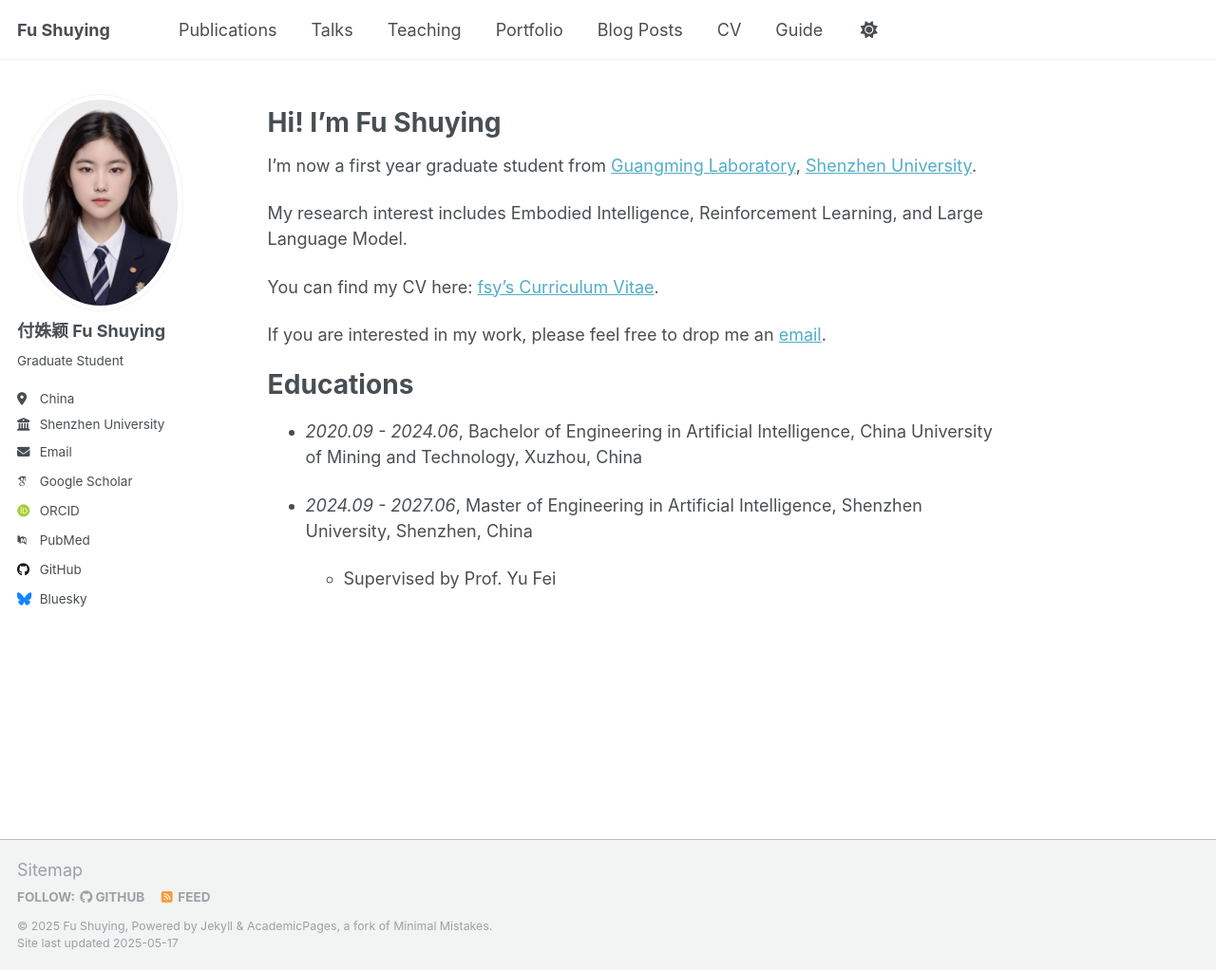
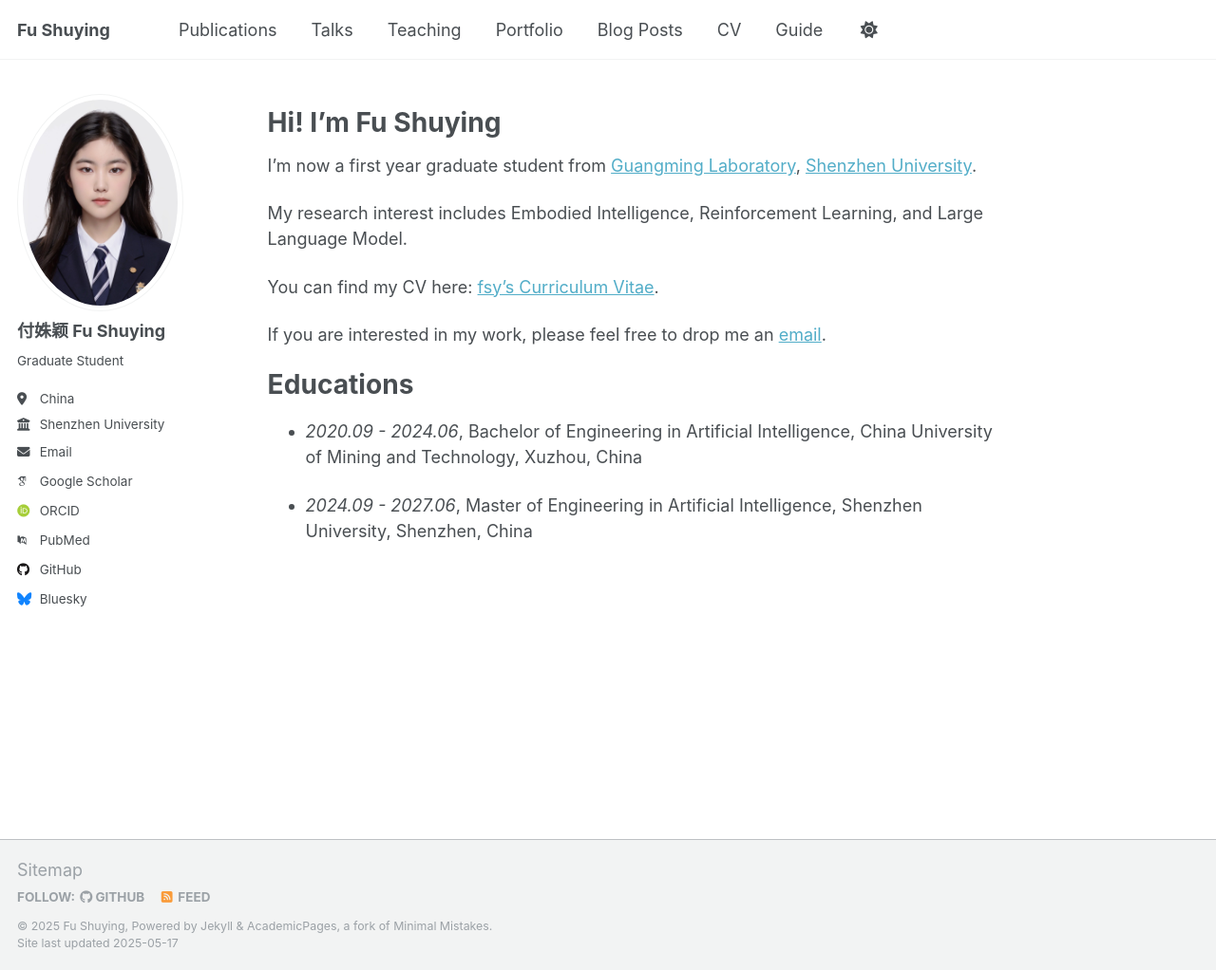
Before and after one commit to FMint/FMint.github.io, a Jekyll site: the page built from _pages/about.md, in a window 1280 px wide and 1022 px high. Shown: the whole window at 95% size. Built offline with Jekyll 4.4.1, drawn with Linux system fonts in a browser that asks for light colours; some web fonts are replaced.

Commit message:
Update about.md

```diff
--- a/_pages/about.md
+++ b/_pages/about.md
@@ -24,6 +24,6 @@ If you are interested in my work, please feel free to drop me an [email](mailto:
 - *2020.09 - 2024.06*, Bachelor of Engineering in Artificial Intelligence, China University of Mining and Technology, Xuzhou, China
 
 - *2024.09 - 2027.06*, Master of Engineering in Artificial Intelligence, Shenzhen University, Shenzhen, China
-  - Supervised by Prof. Yu Fei
+  <!-- - Supervised by Prof. Yu Fei-->
 
 <!--# Internships-->
```
